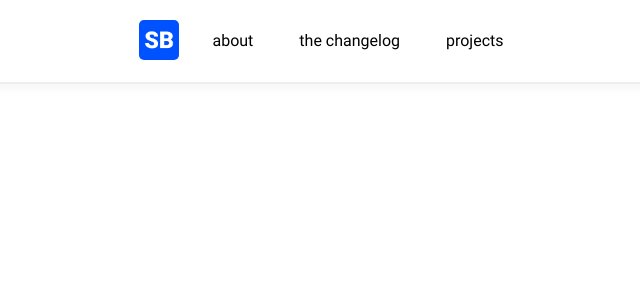
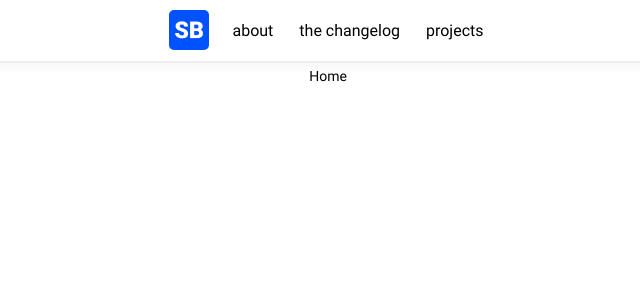
Before and after one commit to ShabazBadshah/shabazbadshah.com, a Jekyll site: the page built from index.html, in a window 1280 px wide. Shown: the top 300 px of the page, without its empty margins (312-952 px from the left). Built offline with Jekyll 4.4.1, drawn with Linux system fonts in a browser that asks for light colours.

Commit message:
added support for chrome colors tabs, made header a little bit shorter

```diff
--- a/_includes/header.html
+++ b/_includes/header.html
@@ -11,6 +11,7 @@
   <meta name="author" content="Shabaz Badshah">
 
   <meta name="viewport" content="width=device-width, initial-scale=1.0, maximum-scale=1.0">
+  <meta name="theme-color" content="#0051ff">
 
   <link rel="shortcut icon" type="image/png" href="{{site.baseurl}}/assets/images/favicon.png"/>
   <link rel="shortcut icon" type="image/png" href="http://shabazbadshah.com/favicon.png"/>
--- a/assets/css/index.css
+++ b/assets/css/index.css
@@ -31,7 +31,6 @@
   justify-content: center;
   align-items: center;
   border-bottom: 2px solid #eee;
-  padding: 5px;
   background-color: white;
   box-shadow: 0 3px 10px rgba(50,50,50,0.05);
 }
@@ -74,13 +73,13 @@
 }
 
 li#nav-item {
-  margin: 15px;
+  margin: 5px;
   display: flex;
   align-items: center;
 }
 
 #content-wrap {
-  top: 50px;
+  top: 65px;
   display: flex;
   flex-direction: column;
   align-items: center;
--- a/assets/css/project-showcase.css
+++ b/assets/css/project-showcase.css
@@ -99,6 +99,7 @@
   #project-showcase-content-wrap {
     padding: 0;
     width: 90%;
+    padding-top: 50px;
   }
 
   #project-showcase-content-wrap h1 {
```
